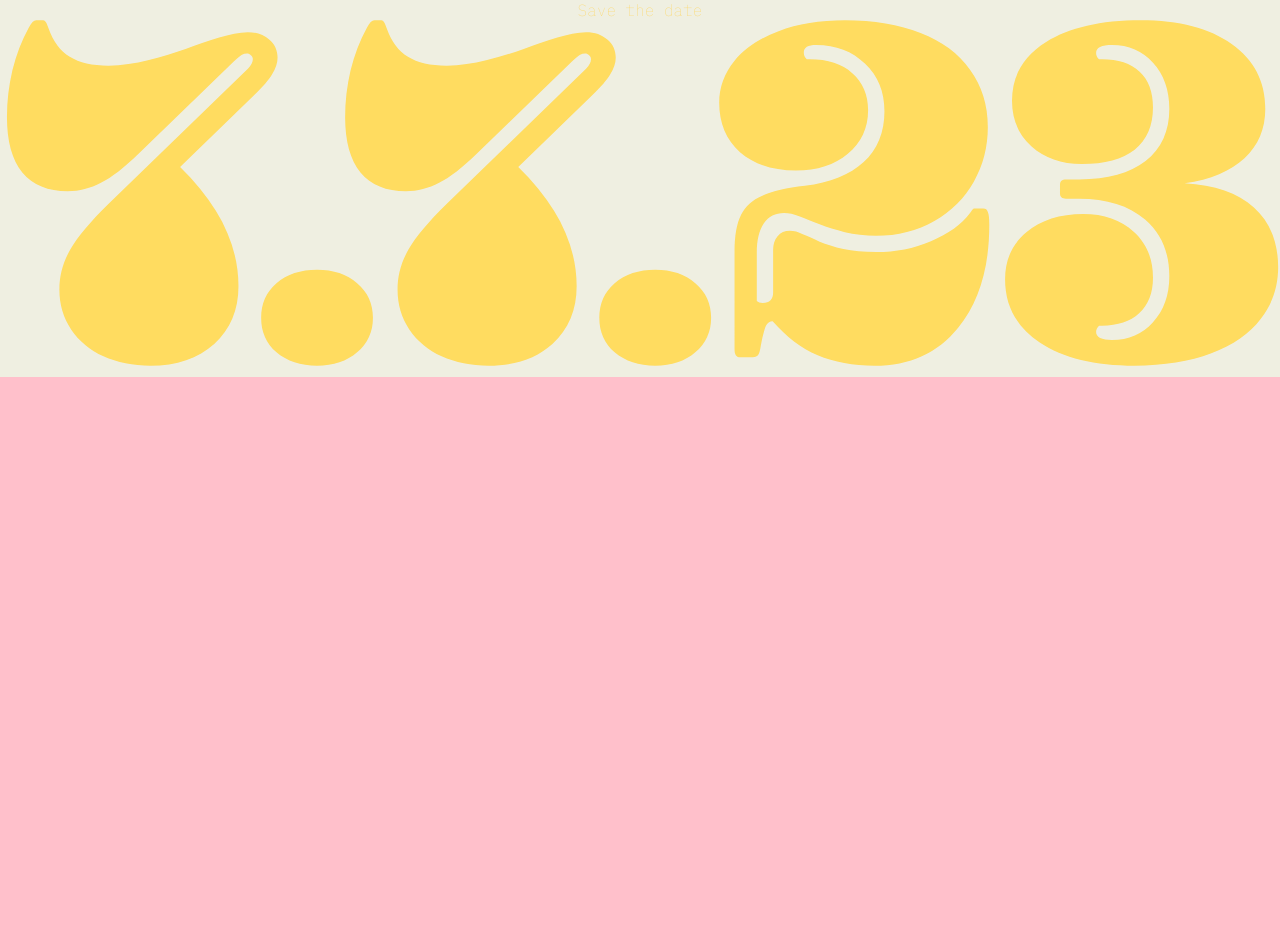
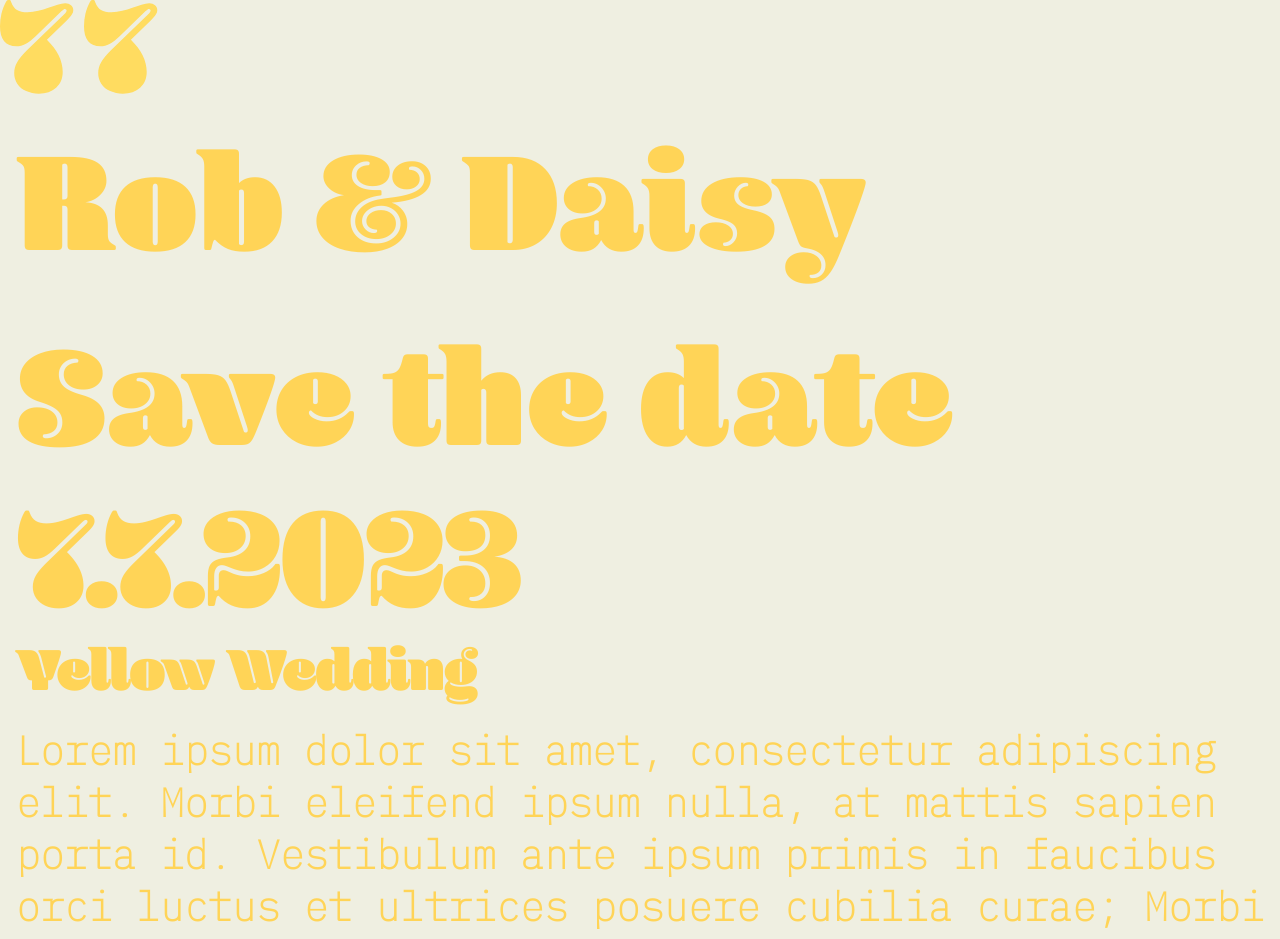
Before and after one commit to robcleaton/yellow-wedding, a Jekyll site: the page built from index.html, in a window 1280 px wide and 1400 px high. Shown: the top 939 px of the window. Built offline with Jekyll 4.4.1, drawn with Linux system fonts in a browser that asks for light colours; some of the changed text lies outside the part shown.

Commit message:
moved to root

```diff
--- a/index.html
+++ b/index.html
@@ -6,7 +6,25 @@ title: Yellow Wedding | Rob & Daisy 7.7.23
 <link rel="preconnect" href="https://fonts.gstatic.com" crossorigin>
 <link href="https://fonts.googleapis.com/css2?family=IBM+Plex+Mono:wght@100&display=swap" rel="stylesheet">
 
-  <div class="container">
-    <p>Save the date</p>
-    <img src="assets/images/7-7-23.svg">
-  </div>
+    <div class="container">
+      <svg width="74" height="94" viewBox="0 0 74 94" fill="none" xmlns="http://www.w3.org/2000/svg">
+      <path d="M35.644 36.18C31.8027 39.932 28.408 42.5673 25.46 44.086C22.6013 45.6047 19.6087 46.364 16.482 46.364C11.122 46.364 7.01267 44.6667 4.154 41.272C1.38467 37.788 0 32.7853 0 26.264C0 21.976 0.491333 17.7327 1.474 13.534C2.546 9.246 4.02 5.40467 5.896 2.01C6.61067 0.67 7.28067 0 7.906 0H9.514C9.96067 0 10.2733 0.134002 10.452 0.402004C10.6307 0.580669 10.8987 1.16133 11.256 2.144C12.5067 5.71733 14.4273 8.308 17.018 9.916C19.6087 11.524 23.0927 12.328 27.47 12.328C31.1327 12.2387 34.706 11.7473 38.19 10.854C41.7633 9.96067 45.158 8.93334 48.374 7.77201C51.59 6.61067 54.6273 5.58334 57.486 4.69C60.3447 3.79667 62.9353 3.30534 65.258 3.216C67.67 3.216 69.5907 3.886 71.02 5.22601C72.5387 6.47667 73.298 8.12934 73.298 10.184C73.298 11.6133 72.8067 13.0873 71.824 14.606C70.9307 16.1247 69.3227 18.0007 67 20.234L46.9 39.798C57.4413 50.0713 62.712 60.836 62.712 72.092C62.712 78.524 60.5233 83.75 56.146 87.77C51.7687 91.7007 46.0067 93.666 38.86 93.666C34.1253 93.666 29.882 92.8173 26.13 91.12C22.4673 89.4227 19.564 87.0107 17.42 83.884C15.276 80.7573 14.204 77.1393 14.204 73.03C14.204 69.1887 15.1867 65.5707 17.152 62.176C19.1173 58.7813 22.5567 54.672 27.47 49.848L65.258 13.132C66.1513 12.2387 66.598 11.39 66.598 10.586C66.598 10.1393 66.4193 9.782 66.062 9.51401C65.794 9.15667 65.4367 8.97801 64.99 8.97801C64.5433 8.97801 64.0967 9.112 63.65 9.38C63.2033 9.648 62.444 10.2733 61.372 11.256L35.644 36.18Z" fill="#FFDC60"/>
+      </svg>
+
+      <svg width="74" height="94" viewBox="0 0 74 94" fill="none" xmlns="http://www.w3.org/2000/svg">
+      <path d="M35.644 36.18C31.8027 39.932 28.408 42.5673 25.46 44.086C22.6013 45.6047 19.6087 46.364 16.482 46.364C11.122 46.364 7.01267 44.6667 4.154 41.272C1.38467 37.788 0 32.7853 0 26.264C0 21.976 0.491333 17.7327 1.474 13.534C2.546 9.246 4.02 5.40467 5.896 2.01C6.61067 0.67 7.28067 0 7.906 0H9.514C9.96067 0 10.2733 0.134002 10.452 0.402004C10.6307 0.580669 10.8987 1.16133 11.256 2.144C12.5067 5.71733 14.4273 8.308 17.018 9.916C19.6087 11.524 23.0927 12.328 27.47 12.328C31.1327 12.2387 34.706 11.7473 38.19 10.854C41.7633 9.96067 45.158 8.93334 48.374 7.77201C51.59 6.61067 54.6273 5.58334 57.486 4.69C60.3447 3.79667 62.9353 3.30534 65.258 3.216C67.67 3.216 69.5907 3.886 71.02 5.22601C72.5387 6.47667 73.298 8.12934 73.298 10.184C73.298 11.6133 72.8067 13.0873 71.824 14.606C70.9307 16.1247 69.3227 18.0007 67 20.234L46.9 39.798C57.4413 50.0713 62.712 60.836 62.712 72.092C62.712 78.524 60.5233 83.75 56.146 87.77C51.7687 91.7007 46.0067 93.666 38.86 93.666C34.1253 93.666 29.882 92.8173 26.13 91.12C22.4673 89.4227 19.564 87.0107 17.42 83.884C15.276 80.7573 14.204 77.1393 14.204 73.03C14.204 69.1887 15.1867 65.5707 17.152 62.176C19.1173 58.7813 22.5567 54.672 27.47 49.848L65.258 13.132C66.1513 12.2387 66.598 11.39 66.598 10.586C66.598 10.1393 66.4193 9.782 66.062 9.51401C65.794 9.15667 65.4367 8.97801 64.99 8.97801C64.5433 8.97801 64.0967 9.112 63.65 9.38C63.2033 9.648 62.444 10.2733 61.372 11.256L35.644 36.18Z" fill="#FFDC60"/>
+      </svg>
+
+      <h1>Rob & Daisy</h1>
+      <h1>Save the date</h1>
+      <h2>7.7.2023</h2>
+      <h3>Yellow Wedding</h3>
+
+
+      <h4>Lorem ipsum dolor sit amet, consectetur adipiscing elit. Morbi eleifend ipsum nulla, at mattis sapien porta id. Vestibulum ante ipsum primis in faucibus orci luctus et ultrices posuere cubilia curae; Morbi convallis nunc non odio vestibulum, non dictum justo rutrum. Aliquam eu orci id tellus blandit tincidunt. Donec id augue odio. Praesent convallis mi urna, vel gravida lectus euismod vel. Sed id turpis bibendum, ornare nibh at, ullamcorper libero.</h4>
+    </div>
+
+    <div class="strip">
+      <h1>RSVP</h1>
+      <p>Horniman museum image</p>
+    </div>
```
Also changed, not shown: index-2.html (deleted, +0 -30 lines), 1 other file.
